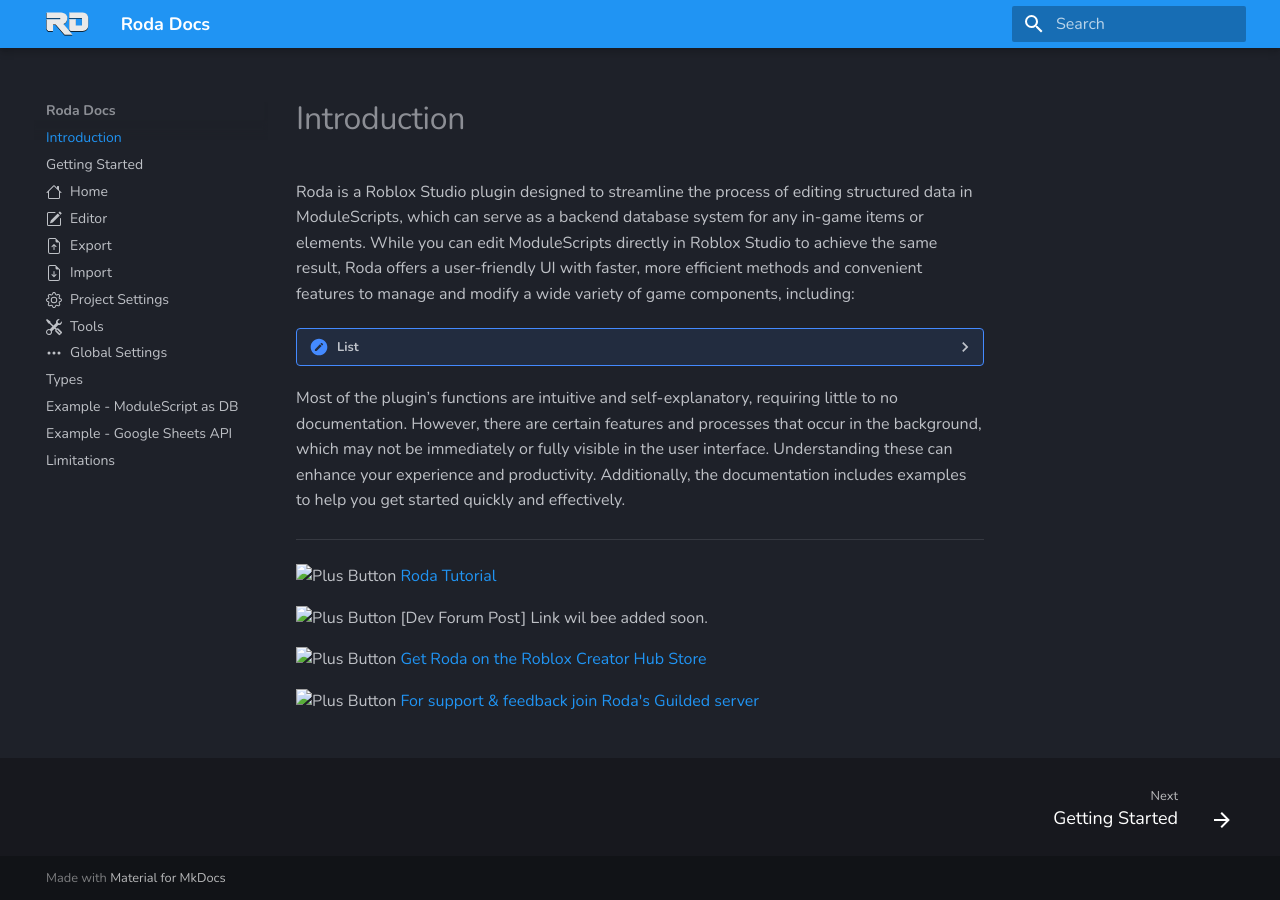
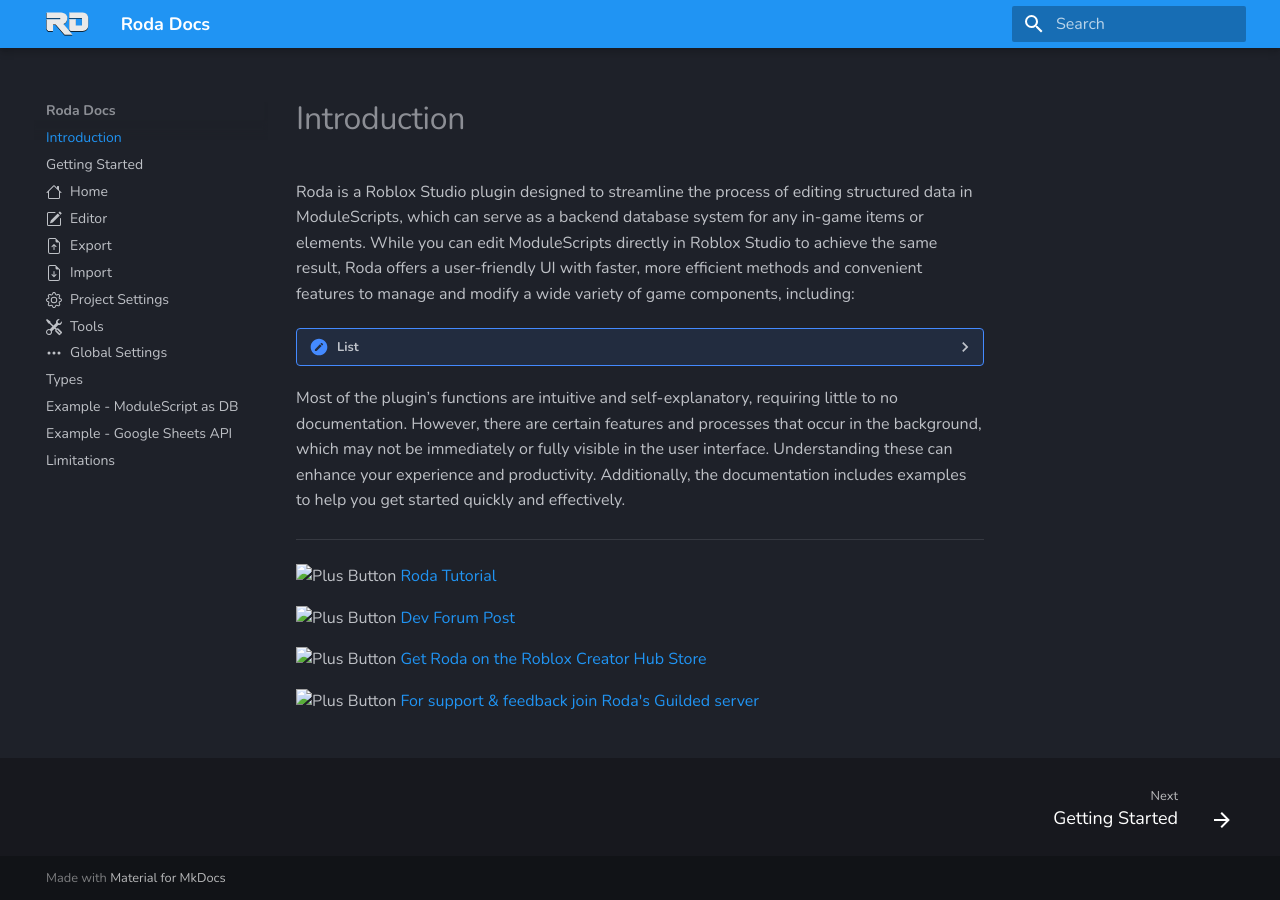
Before and after one commit to mcsdevrbx/roda-docs, an MkDocs documentation site: the page built from docs/index.md, in a window 1280 px wide. Built offline with MkDocs 1.6.1 and Material for MkDocs 9.7.7, drawn with Linux system fonts in a browser that asks for light colours.

Commit message:
add dev forum link

```diff
--- a/docs/index.md
+++ b/docs/index.md
@@ -44,7 +44,7 @@ Most of the plugin’s functions are intuitive and self-explanatory, requiring l
 
 <img src="/roda-docs/img/yt.svg" alt="Plus Button" width="16" class="skip-lightbox"> [Roda Tutorial](https://youtu.be/gaCZ7cL6XtI){:target="_blank"}
 
-<img src="/roda-docs/img/Roblox_Studio_logo.svg" alt="Plus Button" width="18" class="skip-lightbox"> [Dev Forum Post] Link wil bee added soon.
+<img src="/roda-docs/img/Roblox_Studio_logo.svg" alt="Plus Button" width="18" class="skip-lightbox"> [Dev Forum Post](https://devforum.roblox.com/t/roda-plugin-a-powerful-data-editor/3595946){:target="_blank"}
 
 <img src="/roda-docs/img/Roblox_Studio_logo.svg" alt="Plus Button" width="18" class="skip-lightbox"> [Get Roda on the Roblox Creator Hub Store](https://create.roblox.com/store/asset/133651980498948/Roda){:target="_blank"}
 
```
